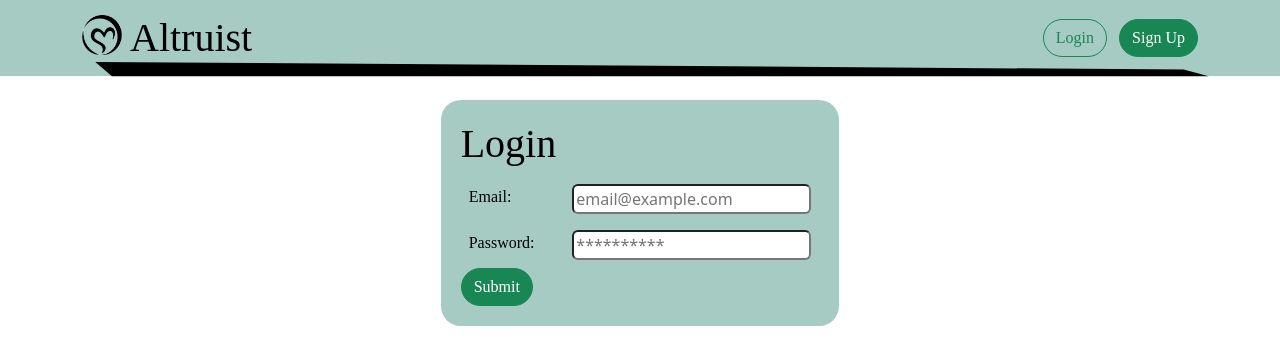
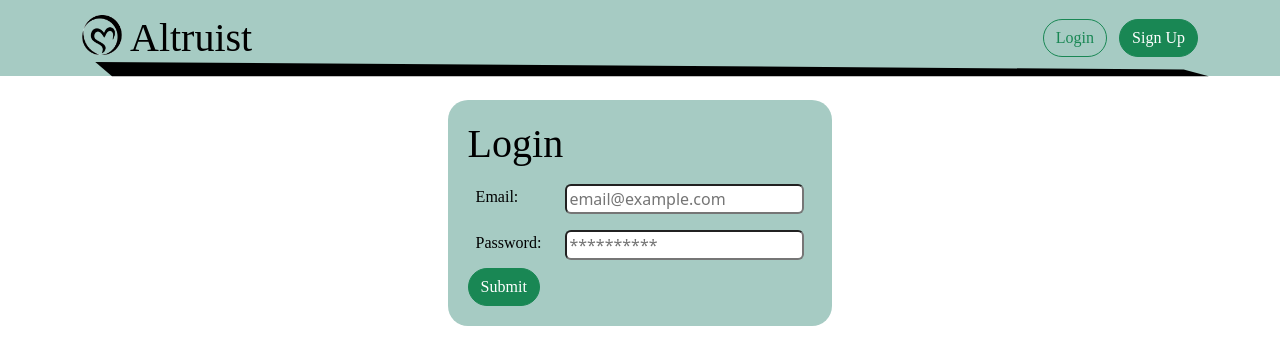
Before and after one commit to Randomblock1/madhacks-2023, a SvelteKit app: page /login in a window 1280 px wide. Shown: the top 364 px of the page. Built offline with nearby package versions, Linux system fonts and the light colour scheme; a web font is replaced by a local one.

Commit message:
small update

```diff
--- a/src/routes/login/+page.svelte
+++ b/src/routes/login/+page.svelte
@@ -4,7 +4,7 @@
 		<form action="process_login" method="post">
 			<div class="row align-items-start p-2">
 				<div class="col">
-					<label class="font-styled" style="padding-right: 37px" for="email"> Email: </label>
+					<label class="font-styled" for="email"> Email: </label>
 				</div>
 
 				<div class="col">
```
